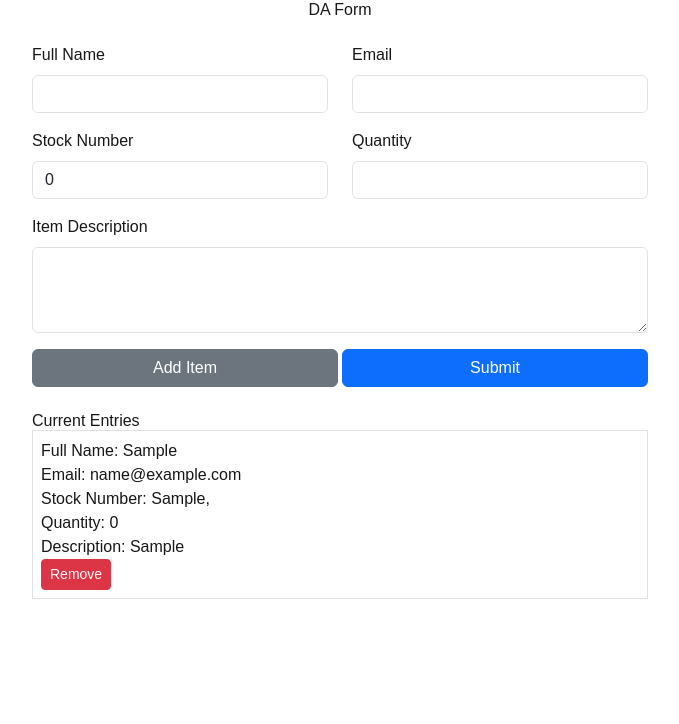
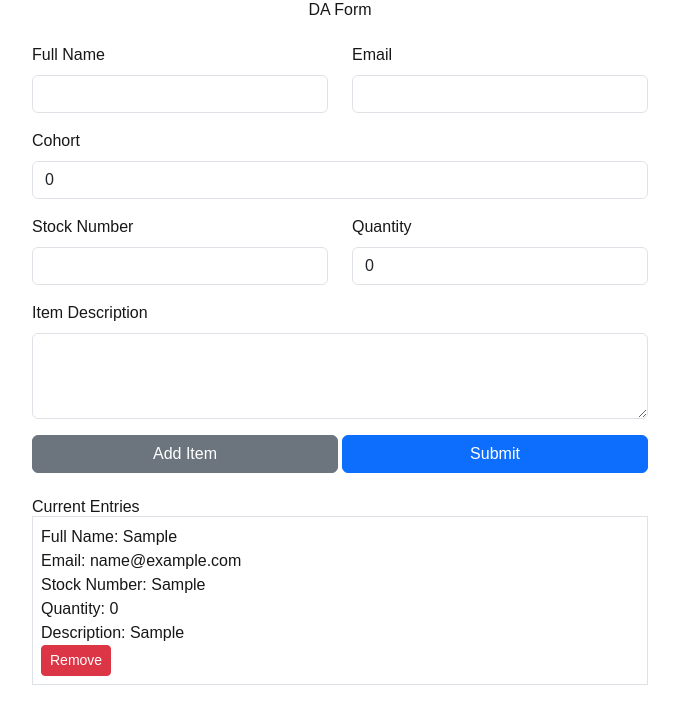
Before and after one commit to hieptrinh96/formDA, a Next.js app in the folder frontend/: page /form/formDA in a window 1280 px wide. Both pictures are taken after typing "Sample", "name@example.com", "Sample", "Sample" into the empty fields and a click on the button "Add Item". Shown: the top 724 px of the page, without its empty margins (300-979 px from the left). Built offline with nearby package versions, Linux system fonts and the light colour scheme.

Commit message:
Add cohort as an input

```diff
--- a/frontend/src/app/form/ClientForm.jsx
+++ b/frontend/src/app/form/ClientForm.jsx
@@ -12,7 +12,8 @@ const ClientForm = ({ config }) => {
     'email': '',
     'stockNumber': '',
     'itemDescription': '',
-    'quantity': 0
+    'quantity': 0,
+    'cohort': 0
   })
 
   const handleChange = (e) => {
@@ -29,9 +30,10 @@ const ClientForm = ({ config }) => {
     setCurrentEntries({
       fullName: '',
       email: '',
-      stockNumber: 0,
-      quantity: '',
-      itemDescription: ''
+      stockNumber: '',
+      quantity: 0,
+      itemDescription: '',
+      cohort: 0
     })
   }
 
@@ -41,19 +43,17 @@ const ClientForm = ({ config }) => {
         const res = await fetch('/api/populate-pdf', {
           method: 'post',
           headers: {'Content-Type': 'application/json'},
-          body: JSON.stringify(currentEntries)
+          body: JSON.stringify(entries)
         })
         setCurrentEntries({
           'fullName': '',
           'email': '',
           'stockNumber': '',
           'itemDescription': '',
-          'quantity': 0
+          'quantity': 0,
+          'cohort': 0
         })
-        setUserInfo({
-          'fullName': '',
-          'email': ''
-        })
+        setEntries([])
         return res
       } catch (e) {
         console.error('Error = ', e)
@@ -88,13 +88,21 @@ const ClientForm = ({ config }) => {
             </Form.Group>
           </Row>
 
+          <Form.Group className="mb-3">
+            <Form.Label>Cohort</Form.Label>
+            <Form.Control
+              name="cohort"
+              value={currentEntries.cohort}
+              onChange={handleChange}
+            />
+          </Form.Group>
+
           <Row className="mb-3">
             <Form.Group as={Col}>
               <Form.Label>Stock Number</Form.Label>
               <Form.Control
                 type="text"
                 name="stockNumber"
-                required
                 value={currentEntries.stockNumber}
                 onChange={handleChange}
               />
@@ -105,7 +113,6 @@ const ClientForm = ({ config }) => {
               <Form.Control
                 type="number"
                 name="quantity"
-                required
                 value={currentEntries.quantity}
                 onChange={handleChange}
               />
@@ -117,7 +124,6 @@ const ClientForm = ({ config }) => {
             <Form.Control
               as="textarea"
               name="itemDescription"
-              required
               value={currentEntries.itemDescription}
               rows="3"
               onChange={handleChange}
@@ -140,7 +146,7 @@ const ClientForm = ({ config }) => {
                 <div key={index} className="mb-2 p-2 border">
                   <p>Full Name: {entry.fullName}</p>
                   <p>Email: {entry.email}</p>
-                  <p>Stock Number: {entry.stockNumber}, </p>
+                  <p>Stock Number: {entry.stockNumber}</p>
                   <p>Quantity: {entry.quantity}</p>
                   <p>Description: {entry.itemDescription}</p>
                   <Button variant="danger" size="sm" onClick={() => removeEntry(index)}>Remove</Button>
--- a/frontend/src/app/form/formConfigurations.js
+++ b/frontend/src/app/form/formConfigurations.js
@@ -6,7 +6,8 @@ export const formConfigurations = {
       { label: "Email", name: "email", type: "text"},
       { label: "Stock Number", name: "stockNumber", type: "text"},
       { label: "Item Description", name: "itemDescription", type: "text"},
-      { label: "Quantity", name: "quantity", type: "number" }
+      { label: "Quantity", name: "quantity", type: "number" },
+      {label: "Cohort", name: "cohort", type: "number"}
     ]
   }
 }
```
